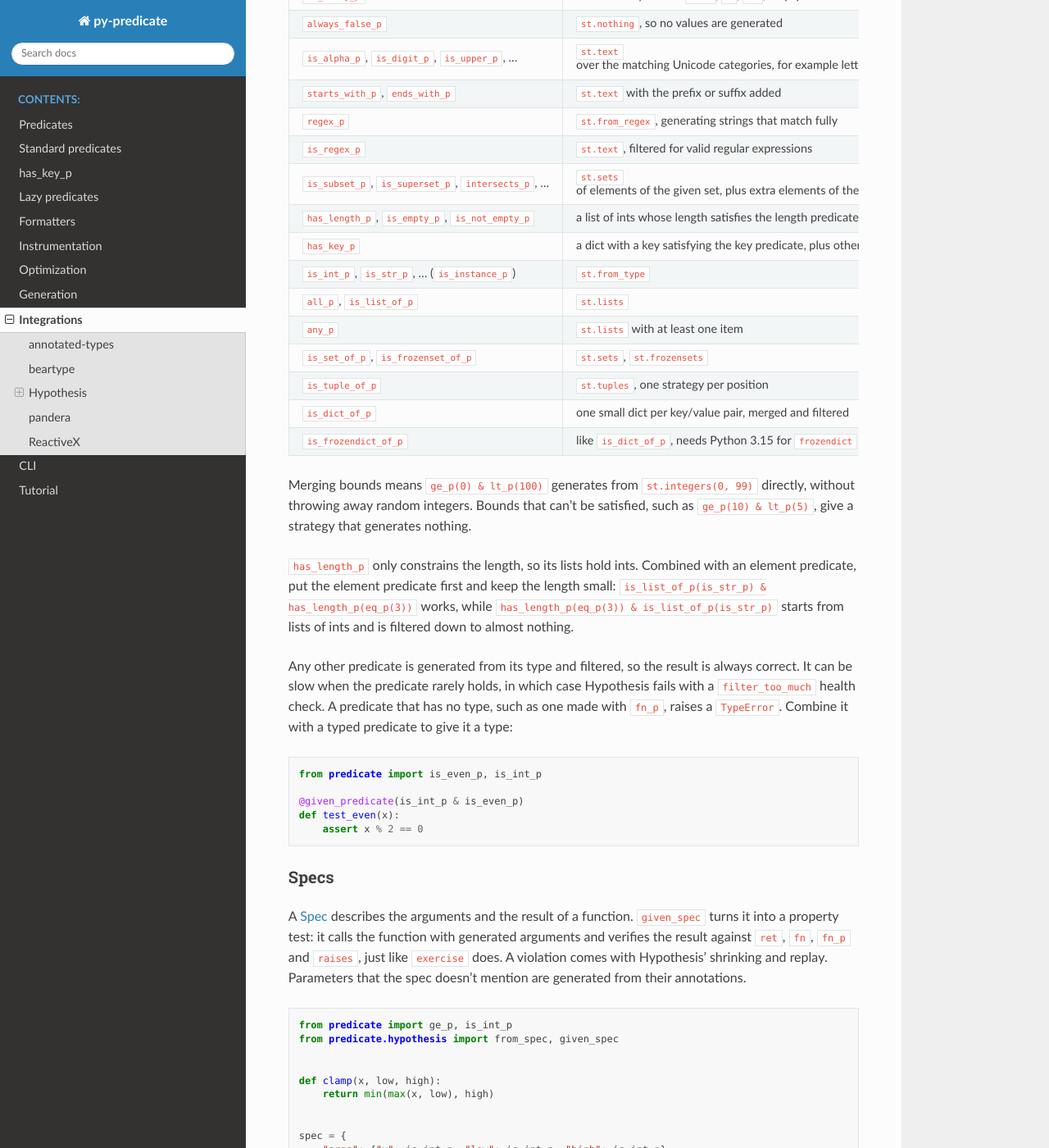
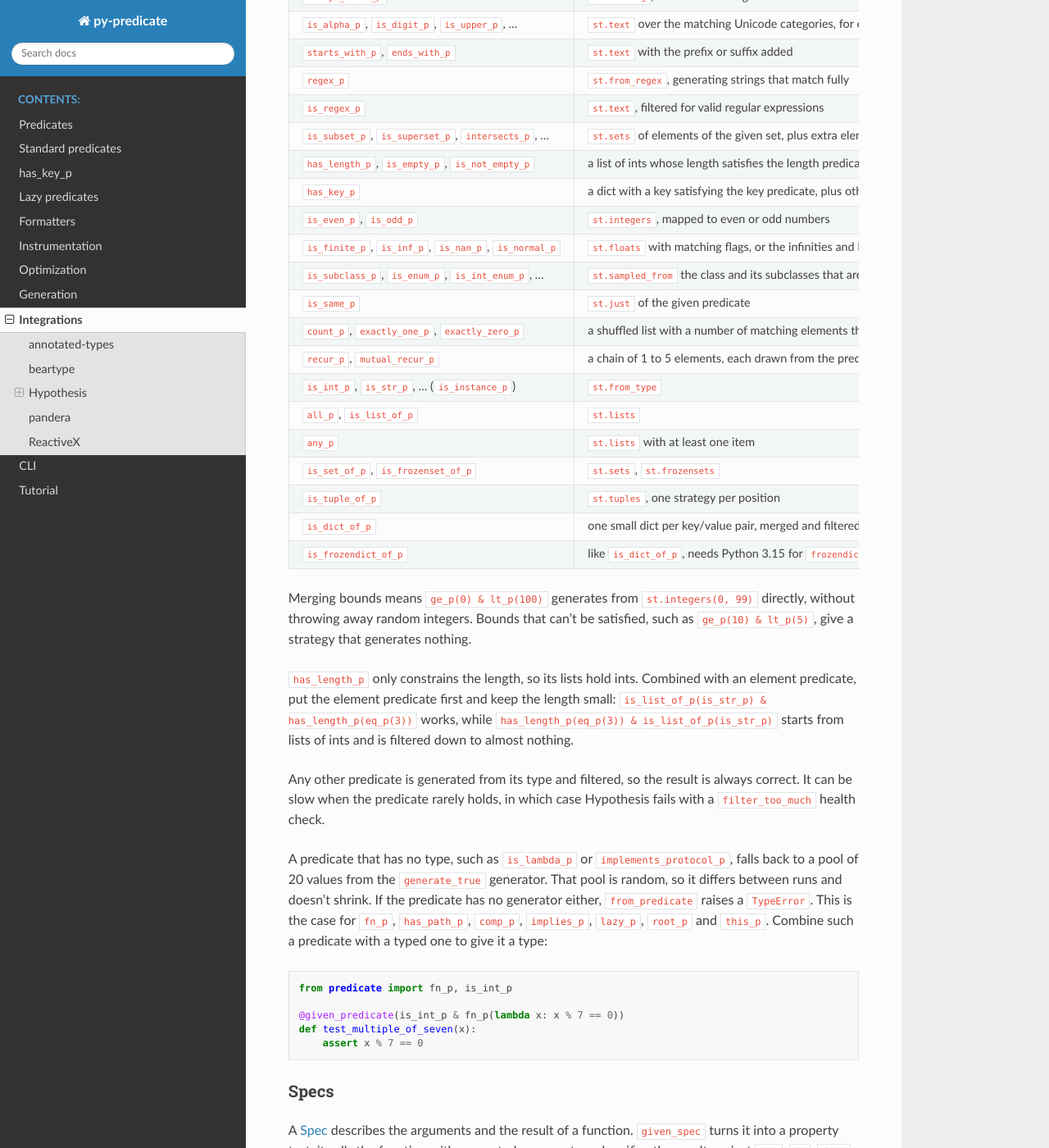
Before and after one commit to mrijk/py-predicate, a Sphinx documentation site: the page built from docs/integrations.rst, in a window 1280 px wide and 1400 px high, scrolled down 2547 px. Shown: the whole window at 82% size. Built offline with Sphinx 7.4.7 and the Read the Docs theme 3.1.0, drawn with Linux system fonts in a browser that asks for light colours; some of the changed text lies outside the part shown.

Commit message:
Document the new Hypothesis strategies and the generate_true fallback
Co-Authored-By: Claude Sonnet 5.5 <noreply@anthropic.com>

```diff
--- a/docs/integrations/hypothesis.rst
+++ b/docs/integrations/hypothesis.rst
@@ -76,6 +76,15 @@ Predicate                                                       Strategy
                                                                 (lengths up to 100)
 ``has_key_p``                                                   a dict with a key satisfying the key predicate, plus other
                                                                 keys of the same type
+``is_even_p``, ``is_odd_p``                                     ``st.integers``, mapped to even or odd numbers
+``is_finite_p``, ``is_inf_p``, ``is_nan_p``, ``is_normal_p``    ``st.floats`` with matching flags, or the infinities and NaN
+``is_subclass_p``, ``is_enum_p``, ``is_int_enum_p``, ...        ``st.sampled_from`` the class and its subclasses that are
+                                                                loaded at that moment
+``is_same_p``                                                   ``st.just`` of the given predicate
+``count_p``, ``exactly_one_p``, ``exactly_zero_p``              a shuffled list with a number of matching elements that
+                                                                satisfies the count predicate (up to 10), plus others
+``recur_p``, ``mutual_recur_p``                                 a chain of 1 to 5 elements, each drawn from the predicate
+                                                                of the one before; starts from an int or a str
 ``is_int_p``, ``is_str_p``, ... (``is_instance_p``)             ``st.from_type``
 ``all_p``, ``is_list_of_p``                                     ``st.lists``
 ``any_p``                                                       ``st.lists`` with at least one item
@@ -94,16 +103,21 @@ element predicate first and keep the length small: ``is_list_of_p(is_str_p) & ha
 ``has_length_p(eq_p(3)) & is_list_of_p(is_str_p)`` starts from lists of ints and is filtered down to almost nothing.
 
 Any other predicate is generated from its type and filtered, so the result is always correct. It can be slow when the
-predicate rarely holds, in which case Hypothesis fails with a ``filter_too_much`` health check. A predicate that has
-no type, such as one made with ``fn_p``, raises a ``TypeError``. Combine it with a typed predicate to give it a type:
+predicate rarely holds, in which case Hypothesis fails with a ``filter_too_much`` health check.
+
+A predicate that has no type, such as ``is_lambda_p`` or ``implements_protocol_p``, falls back to a pool of 20 values
+from the ``generate_true`` generator. That pool is random, so it differs between runs and doesn't shrink. If the
+predicate has no generator either, ``from_predicate`` raises a ``TypeError``. This is the case for ``fn_p``,
+``has_path_p``, ``comp_p``, ``implies_p``, ``lazy_p``, ``root_p`` and ``this_p``. Combine such a predicate with a typed
+one to give it a type:
 
 .. code-block:: python
 
-    from predicate import is_even_p, is_int_p
+    from predicate import fn_p, is_int_p
 
-    @given_predicate(is_int_p & is_even_p)
-    def test_even(x):
-        assert x % 2 == 0
+    @given_predicate(is_int_p & fn_p(lambda x: x % 7 == 0))
+    def test_multiple_of_seven(x):
+        assert x % 7 == 0
 
 Specs
 ^^^^^
```
